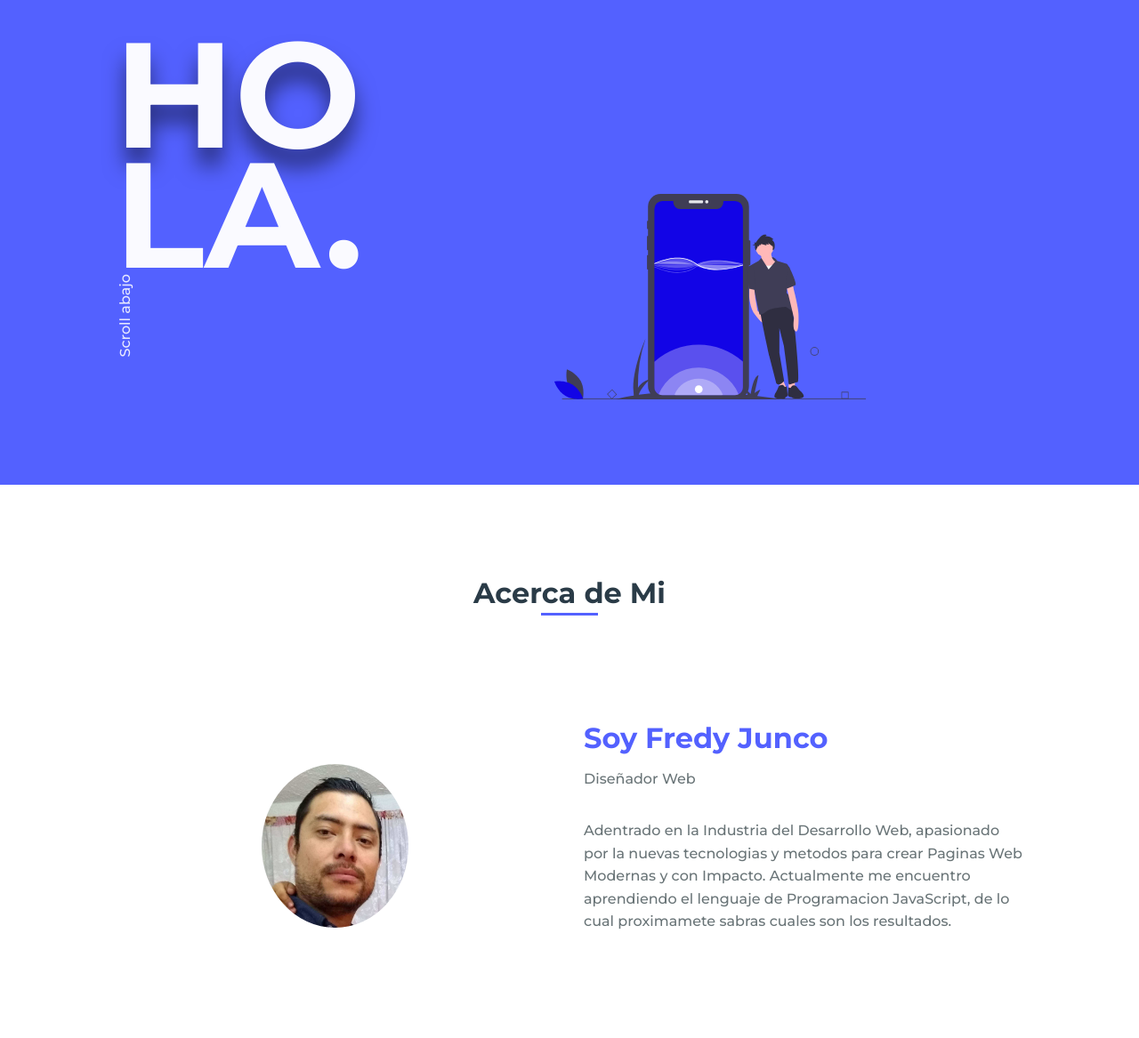
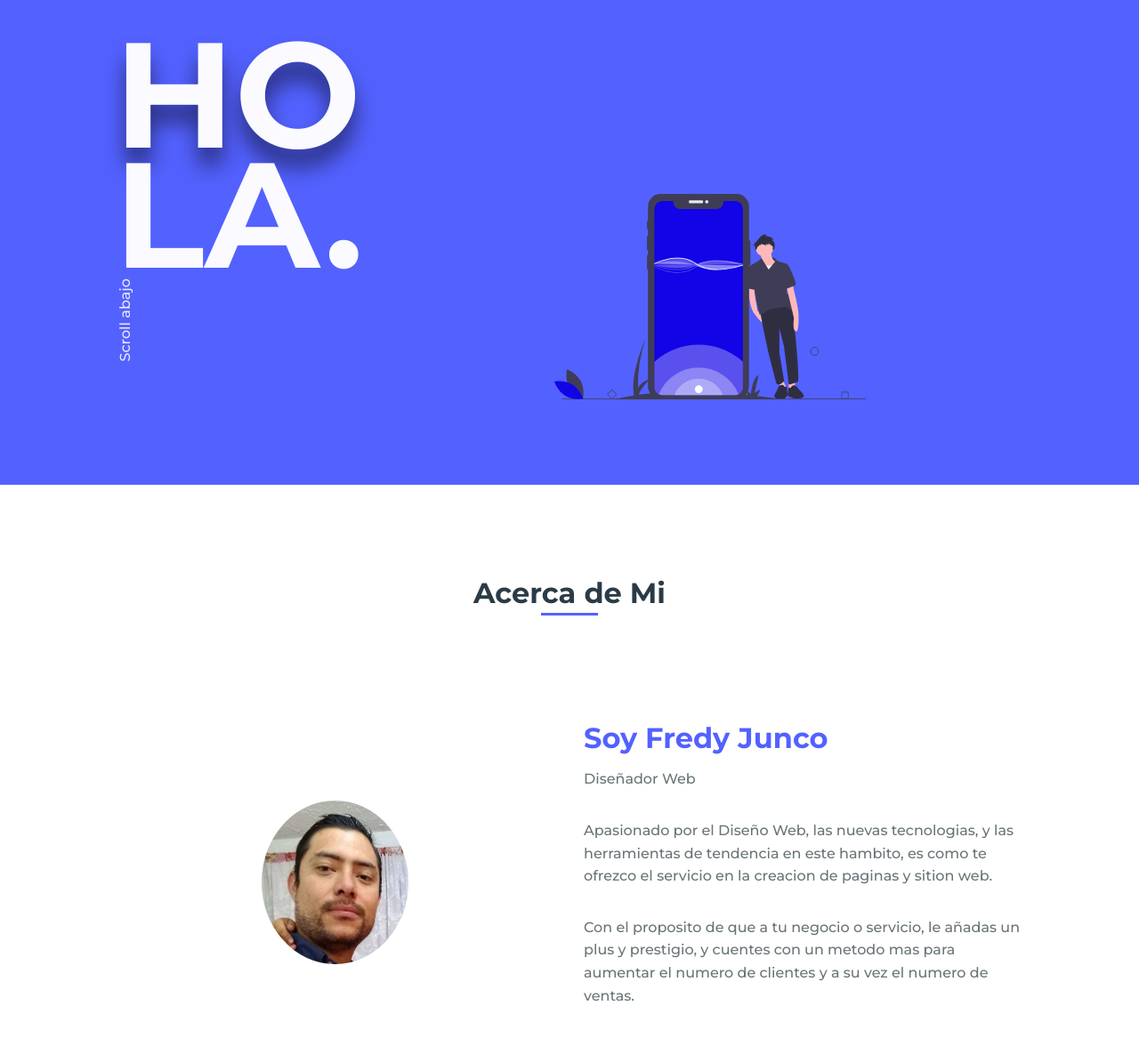
Before and after one commit to AlfredoJunco7/portafolio, a plain HTML site: page index.html in a window 1280 px wide. Shown: the part 95-1262 px from the top of the page at 89% size. Drawn offline with nearby package versions, Linux system fonts and the light colour scheme.

Commit message:
add texto_skill

```diff
--- a/estilos.css
+++ b/estilos.css
@@ -203,6 +203,7 @@
     writing-mode: vertical-lr;
     transform: rotate(-180deg);
     color: var(--white-color);
+    margin-top: 35px;
 }
 .home__img{
     position: absolute;
@@ -428,11 +429,11 @@
   }
  .wd img {
      display: block;
-    width: 60%;
+    width: 55%;
     object-fit: cover;
     align-items: center;
     margin: auto;
-    padding: 20px 0;
+    padding: 10px 0;
   }
 }
 
@@ -547,4 +548,10 @@
         width: 350px;
         right: 24%;
     }
+    .home__scroll-link{
+        writing-mode: vertical-lr;
+        transform: rotate(-180deg);
+        color: var(--white-color);
+        margin-top: 5px;
+    }
 }
--- a/index.html
+++ b/index.html
@@ -62,11 +62,14 @@
                     <div>
                         <h2 class="about__subtitle">Soy Fredy Junco</h2>
                         <span class="about__profession">Diseñador Web</span>
-                        <p class="about__text">Adentrado en la Industria del Desarrollo Web, apasionado por la nuevas
-                            tecnologias y metodos para crear Paginas Web Modernas y con Impacto.
-                            Actualmente me encuentro aprendiendo el lenguaje de Programacion
-                            JavaScript, de lo cual proximamete sabras
-                            cuales son los resultados. </p>
+                        <p class="about__text">Apasionado por el Diseño Web, las nuevas tecnologias,
+                            y las herramientas de tendencia en este hambito, es como te ofrezco el
+                            servicio en la creacion de paginas y sition web.
+                        </p>
+                        <p class="about__text">Con el proposito de que a tu negocio o servicio,
+                            le añadas un plus y prestigio, y cuentes con un metodo mas para aumentar
+                            el numero de clientes y a su vez el numero de ventas.
+                        </p>
                     </div>
                 </div>
             </section>
@@ -88,6 +91,7 @@
                         <span class="skills__name">Responsive Web Desing</span>
                         <span class="skills__name">@Media Queries</span>
                         <span class="skills__name">Lay Out Web</span>
+                        <span class="skills__name">Dominios Personalizados</span>
                     </div>
                     <div class="skills__img">
                         <img src="./img/skill.jpg" alt="">
```
Also changed, not shown: img/imagen1.svg (added).
